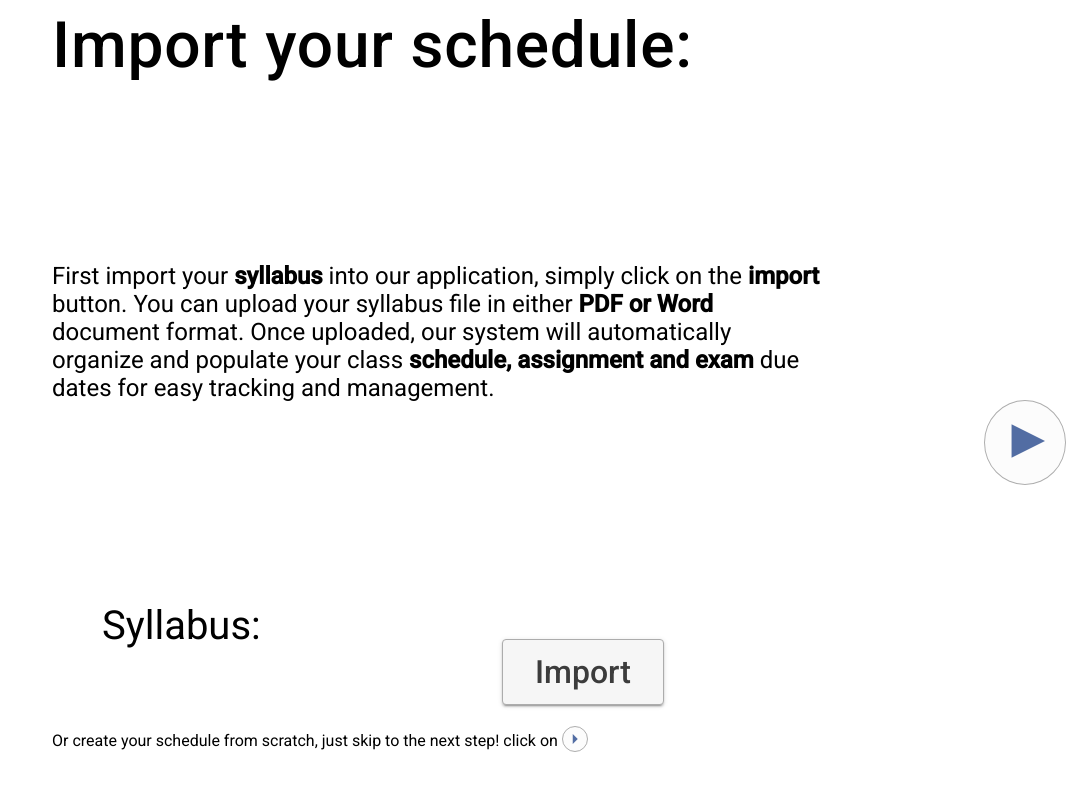
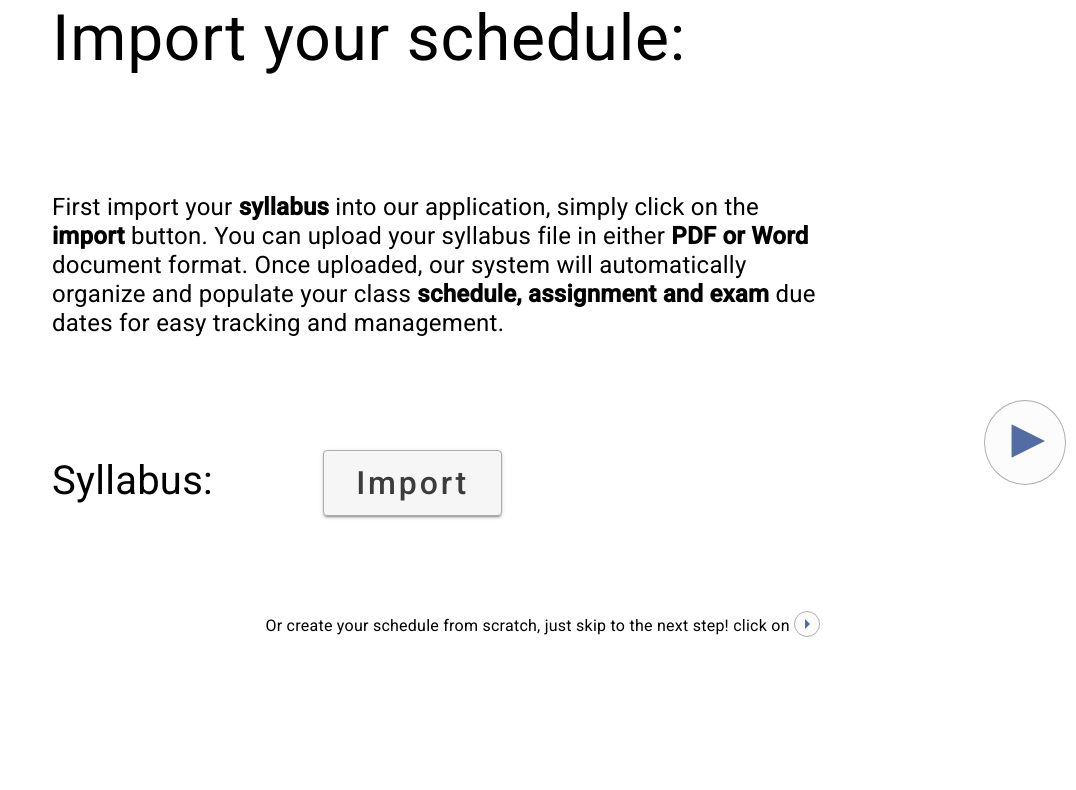
Before and after one commit to SEG4910-Group32/Academic-Calendar-Assistant, an Angular app in the folder assistant-calendar/: page / in a window 1280 px wide. Shown: the top 790 px of the page, without its empty margins (204-1280 px from the left). Built offline with nearby package versions, Linux system fonts and the light colour scheme; what ngx-file-drop would draw is missing.

Commit message:
added accessibility style changes to import schedule component

```diff
--- a/assistant-calendar/src/app/create-schedule-page/import-schedule/import-schedule.component.css
+++ b/assistant-calendar/src/app/create-schedule-page/import-schedule/import-schedule.component.css
@@ -1,21 +1,31 @@
-*{
-  letter-spacing: normal;
-  line-height: normal;
+.container{
+  margin: 0;
+  padding: 0;
+  display: flex;
+  flex-direction: column;
+  justify-content: center;
+  align-items: flex-start;
+  gap: 100px;
 }
 h2{
+  font-weight: 400;
   font-size: 64px;
-  margin: 30px 0 20px;
-}
-p{
-  margin: 100px 0 50px;
-  font-size: 24px;
+  line-height: 77px;
+  color: #000000;
 }
 .description{
-  margin-top: 200px;
+  font-style: normal;
+  font-weight: 400;
+  font-size: 24px;
+  line-height: 29px;
 }
 .syllabus{
-  margin: 200px 50px 50px;
+  display: flex;
+  justify-content: center;
+  align-items: center;
+  font-weight: 400;
   font-size: 40px;
+  line-height: 48px;
 }
 .syllabus button{
   padding: 32px;
@@ -25,11 +35,10 @@ p{
   border-width: 1px;
   border-color: #ACACAC;
   color: #3C3C3C;
-  margin: -10px 0 0 400px;
+  margin-left: 100px;
 }
 .hint{
-  position: absolute;
-  bottom: 0;
+  align-self: flex-end;
 }
 .hint p {
   font-size: 16px;
--- a/assistant-calendar/src/app/create-schedule-page/import-schedule/import-schedule.component.html
+++ b/assistant-calendar/src/app/create-schedule-page/import-schedule/import-schedule.component.html
@@ -1,4 +1,5 @@
-<h2>Import your schedule:</h2>
+<div class="container">
+  <h2 class="pageTitle">Import your schedule:</h2>
   <div class="description">
     <p>First import your <b>syllabus</b> into our application, simply click on the <b>import</b> button. You can upload your syllabus file
       in either <b>PDF or Word</b> document format. Once uploaded, our system will automatically organize and populate your class <b>schedule,
@@ -12,3 +13,4 @@
   <div class="hint">
     <p>Or create your schedule from scratch, just skip to the next step! click on <mat-icon>arrow_right</mat-icon> </p>
   </div>
+</div>
```
Lines whose indentation alone changed are shown as unchanged.
